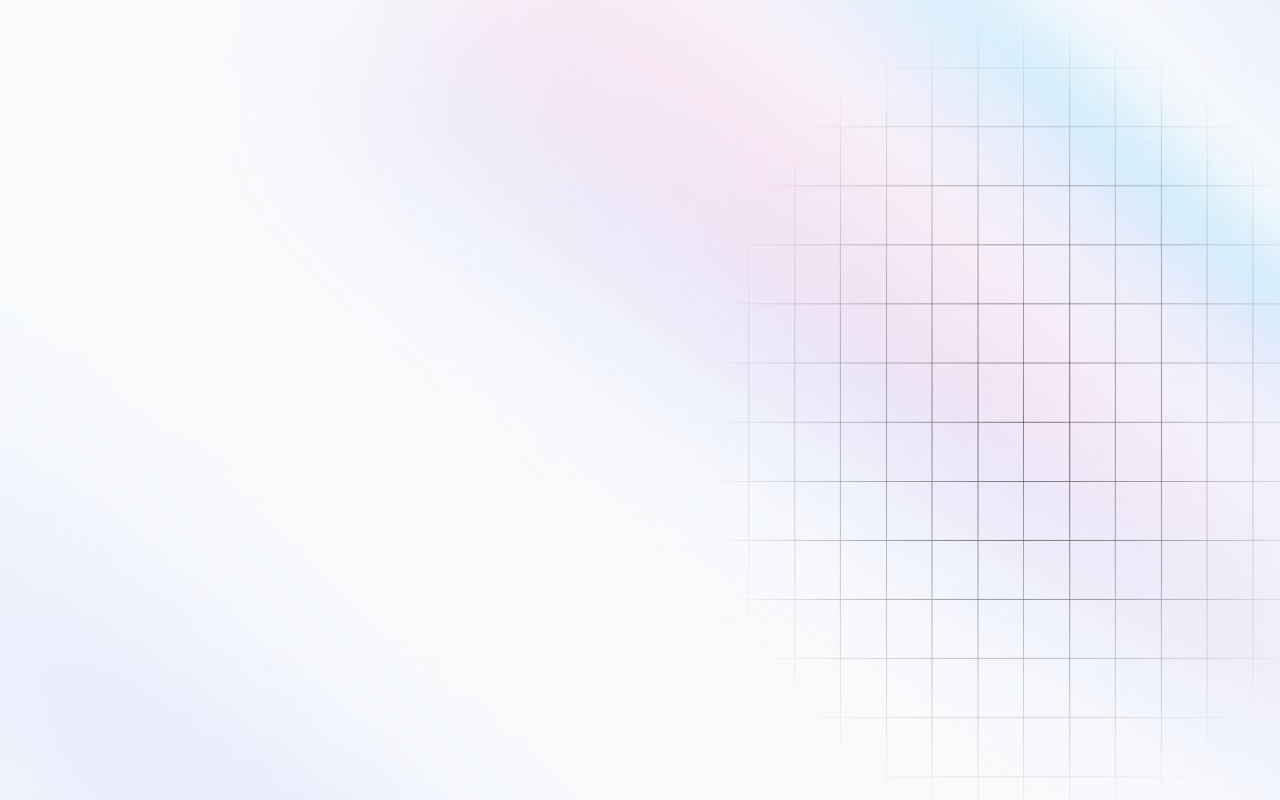
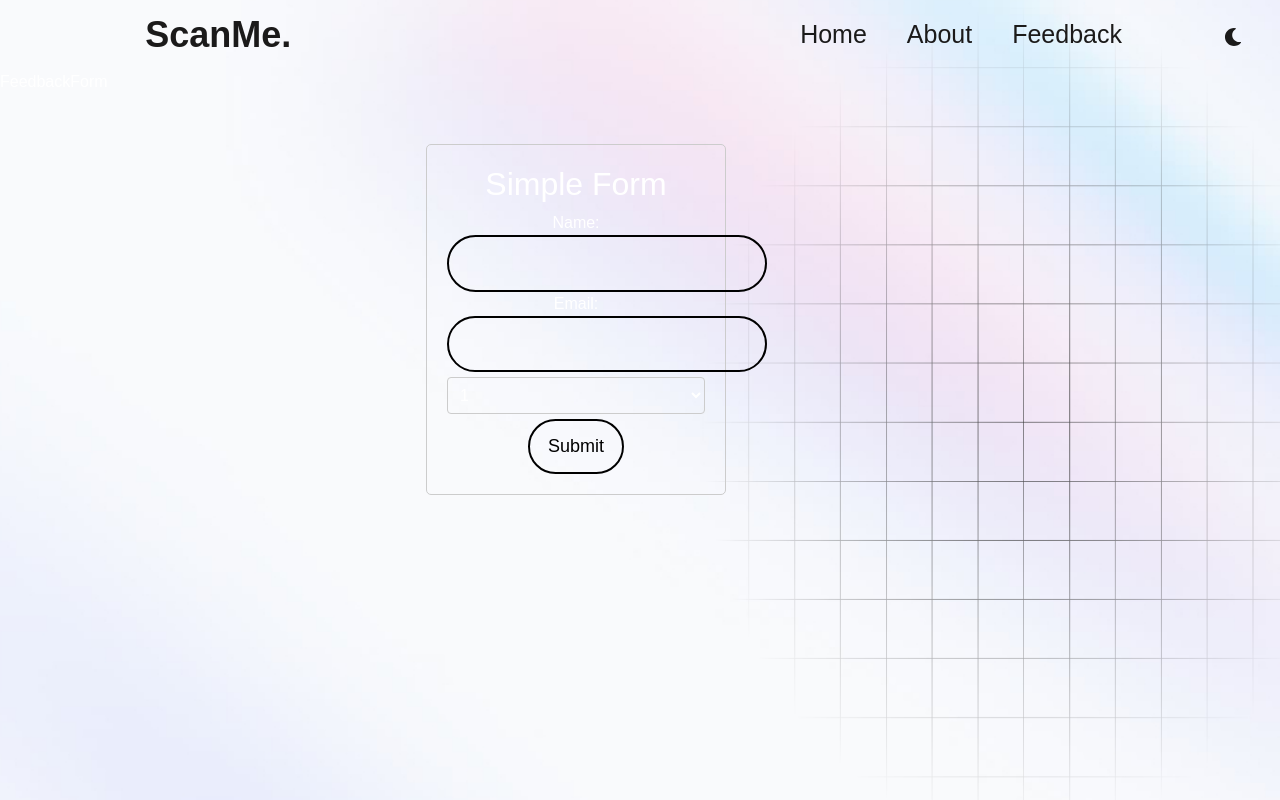
Before and after one commit to KetanHase/QRGenerator, a React (Create React App) app: page /feedback in a window 1280 px wide. Before the commit this address had no page. Built offline with nearby package versions, Linux system fonts and the light colour scheme.

Commit message:
About page

```diff
--- a/src/App.js
+++ b/src/App.js
@@ -3,6 +3,7 @@ import {Routes, Route} from 'react-router-dom';
 import '.././src/css/App.css';
 import Home from "./components/Home";
 import About from "./components/About";
+import Feedback from "./components/Feedback";
 
 
 
@@ -16,6 +17,7 @@ function App () {
 
         <Route path="/" element={<Home />} />
         <Route path="/about" element={<About />} />
+        <Route path="/feedback" element={<Feedback />} />
 
      </Routes>
 
--- /dev/null
+++ b/src/components/Feedback.js
@@ -0,0 +1,14 @@
+import React from 'react'
+import Navbar from './Navbar'
+import FeedbackForm from './FeedbackForm'
+
+const Feedback = () => {
+  return (<>
+    <Navbar />
+     <FeedbackForm />
+
+    </>
+  )
+}
+
+export default Feedback
--- /dev/null
+++ b/src/components/FeedbackForm.js
@@ -0,0 +1,44 @@
+import React from 'react';
+import '../css/FeedbackForm.css';
+
+const FeedbackForm = () => {
+  return (
+
+  <>
+    <div style={{color:'white'}}>FeedbackForm
+    <div className="form-container">
+      <h2>Simple Form</h2>
+      <form  >
+        <label>Name:</label>
+        <input
+          type="text"
+          name="name"
+
+          required
+        />
+
+        <label>Email:</label>
+        <input
+          type="email"
+          name="email"
+
+
+          required
+        />
+        <select >
+            <option>1</option>
+            <option>2</option>
+            <option>3</option>
+            <option>4</option>
+            <option>5</option>
+        </select>
+        <button className="feedbackbutton" type="submit">Submit</button>
+      </form>
+    </div>
+    </div>
+
+    </>
+  );
+};
+
+export default FeedbackForm;
--- a/src/components/Navbar.js
+++ b/src/components/Navbar.js
@@ -30,7 +30,7 @@ const Navbar = ({ toggleMenu, menuOpen }) => {
       <div className={`nav-links ${menuOpen ? "active" : ""}`}>
         <Link to="/"  >Home</Link>
         <Link to="/about"  >About</Link>
-        <Link href="#feedback"  >Feedback</Link>
+        <Link to="/feedback" >Feedback</Link>
 
       </div>
 
--- a/src/components/TechStack.js
+++ b/src/components/TechStack.js
@@ -48,16 +48,22 @@ const TechStack = () => {
           <div>
             <h3>Frontend</h3>
             <img src={htmlIcon} alt="HTML" />
+            <img src={htmlIcon} alt="HTML" />
+            <img src={htmlIcon} alt="HTML" />
+            <img src={htmlIcon} alt="HTML" />
+            <img src={htmlIcon} alt="HTML" />
             {/* <img src={cssIcon} alt="CSS" />
             <img src={reactIcon} alt="React" /> */}
           </div>
           <div>
             <h3>Backend</h3>
+            <img src={htmlIcon} alt="HTML" />
             {/* <img src={flaskIcon} alt="Flask" />
             <img src={pythonIcon} alt="Python" /> */}
           </div>
           <div>
             <h3>Deployment Tools</h3>
+            <img src={htmlIcon} alt="HTML" />
             {/* <img src={netlifyIcon} alt="Netlify" />
             <img src={renderIcon} alt="Render" />
             <img src={githubIcon} alt="GitHub" /> */}
--- a/src/css/App.css
+++ b/src/css/App.css
@@ -6,6 +6,7 @@
   --btn-bg: transparent;
     --btn-text: black;
     --btn-border: black;
+    --tech-text:#000000;
 }
 
 /* Dark Mode */
@@ -16,6 +17,7 @@ body.dark-mode {
   --btn-bg: transparent;
     --btn-text: white;
     --btn-border: white;
+    --tech-text:#FFFFFF;
 }
 
 /* Apply Background Image Responsively */
--- /dev/null
+++ b/src/css/FeedbackForm.css
@@ -0,0 +1,34 @@
+.form-container {
+    width: 300px;
+    margin: 50px auto;
+    padding: 20px;
+    border: 1px solid #ccc;
+    border-radius: 5px;
+    display:flex;
+    flex-direction: column;
+    text-align: center;
+  }
+
+  input1 {
+    width: 100%;
+    padding: 8px;
+    margin: 5px 0;
+    border: 1px solid #ccc;
+    border-radius: 4px;
+  }
+
+  select {
+    width: 100%;
+    padding: 8px;
+    background: none;
+    margin: 5px 0;
+    border: 1px solid #ccc;
+    color: white;
+    border-radius: 4px;
+  }
+
+
+
+  /* button:hover {
+    background-color: darkblue;
+  } */
--- a/src/css/TechStack.css
+++ b/src/css/TechStack.css
@@ -20,12 +20,26 @@
   /* Box Styling */
   .box {
     background: rgba(255, 255, 255, 0.1);
-    border: 1px solid rgba(255, 255, 255, 0.2);
+    border: 1px solid rgba(255, 255, 255, 0.795);
     padding: 20px;
     border-radius: 30px;
     width: 700px;
+
   }
 
+  .box h2 {
+    font-weight: 700 ;
+    color: var(--tech-text);
+  }
+
+  .box p{
+    font-weight: 300;
+    color: var(--tech-text);
+  }
+  .box ul li{
+    font-weight: 300;
+    color: var(--tech-text);
+  }
   /* Highlight Text */
   .highlight {
     color: #4fc3f7;
@@ -34,7 +48,7 @@
 
   /* Tech Stack Section */
   .tech-box {
-    width: 350px;
+    width: 300px;
     max-height: 650px;
   }
 
@@ -62,7 +76,7 @@
   }
 
   /* Responsive */
-  @media (max-width: 768px) {
+  @media (max-width: 768px)  {
     .tech-container {
       flex-direction: column;
       align-items: center;
@@ -78,5 +92,27 @@
         margin: 5px 5px 30px 30px;
         align-items: center;
       }
+      .categories {
+        display: flex;
+        flex-direction: column;
+        gap: 10px;
+      }
 
   }
+  @media(min-width:769px){
+    .tech-container {
+
+      align-items: center;
+    }
+
+    .box {
+      padding: 40px;
+      margin: 20px;
+      width: 100%;
+    }
+    .tech-box {
+      width: 100%;
+      max-height: 650px;
+    }
+
+  }
```
